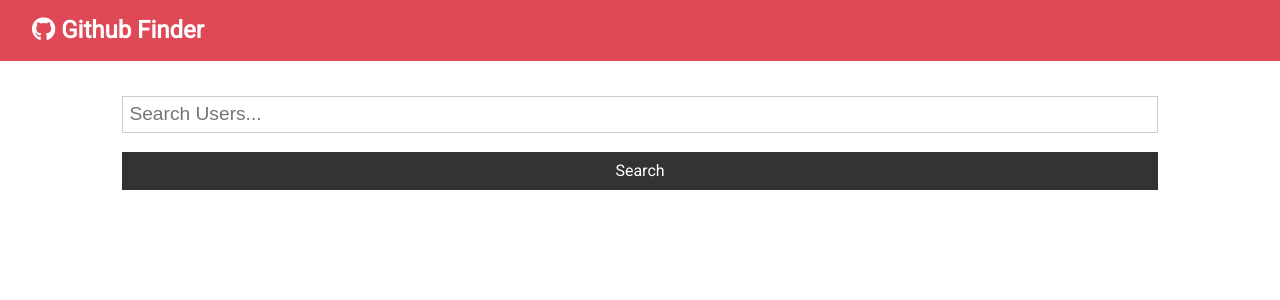
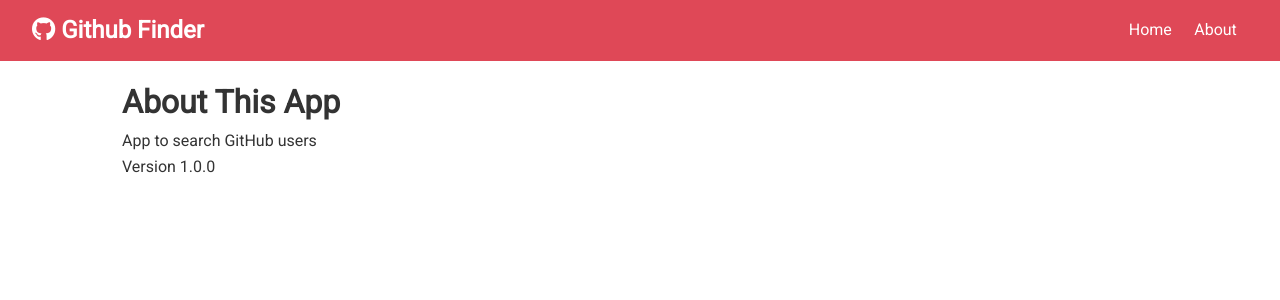
Before and after one commit to omotolamacaulay/git-finder-react, a React (Create React App) app: page /about in a window 1280 px wide. Shown: the top 300 px of the page. Built offline with nearby package versions, Linux system fonts and the light colour scheme.

Commit message:
Implement router and about page

```diff
--- a/package.json
+++ b/package.json
@@ -9,6 +9,7 @@
     "axios": "^0.21.1",
     "react": "^17.0.2",
     "react-dom": "^17.0.2",
+    "react-router-dom": "^5.2.0",
     "react-scripts": "4.0.3",
     "web-vitals": "^1.0.1"
   },
--- a/src/App.js
+++ b/src/App.js
@@ -1,8 +1,10 @@
 import axios from 'axios';
-import { Component } from 'react';
+import { Component, Fragment } from 'react';
+import { BrowserRouter as Router, Switch, Route } from 'react-router-dom';
 import './App.css';
 import Alert from './components/layout/Alert';
 import Navbar from './components/layout/Navbar';
+import About from './components/pages/About';
 import Search from './components/users/Search';
 import Users from './components/users/Users';
 
@@ -34,14 +36,24 @@
   render() {
     const { users, loading } = this.state;
     return (
+      <Router>
         <div className="App">
           <Navbar />
           <div className="container">
             <Alert alert={this.state.alert} />
+            <Switch>
+              <Route exact path='/' render={props => (
+                <Fragment>
                   <Search searchUsers={this.searchUsers} clearUsers={this.clearUsers} showClear={users.length > 0 ? true : false} setAlert={this.setAlert}/>
                   <Users loading={loading} users={users} />
+                </Fragment>
+              )}/>
+              <Route exact path='/about' component={About} />
+            </Switch>
+
           </div>
         </div>
+      </Router>
     );
   }
 
--- a/src/components/layout/Navbar.js
+++ b/src/components/layout/Navbar.js
@@ -1,4 +1,5 @@
 import PropTypes from 'prop-types'
+import { Link } from 'react-router-dom'
 
 const Navbar = ({ icon, title }) => {
 
@@ -7,6 +8,14 @@
         <h1>
           <i className={icon}></i> {title}
         </h1>
+        <ul>
+          <li>
+            <Link to='/'>Home</Link>
+          </li>
+          <li>
+            <Link to='/about'>About</Link>
+          </li>
+        </ul>
       </nav>
     )
 }
--- /dev/null
+++ b/src/components/pages/About.js
@@ -0,0 +1,13 @@
+import { Fragment } from "react"
+
+export const About = () => {
+  return (
+    <Fragment>
+      <h1>About This App</h1>
+      <p>App to search GitHub users</p>
+      <p>Version 1.0.0</p>
+    </Fragment>
+  )
+}
+
+export default About
```
Also changed, not shown: 1 other file (tests, documents, lock files or other folders). Lines whose indentation alone changed are shown as unchanged.
